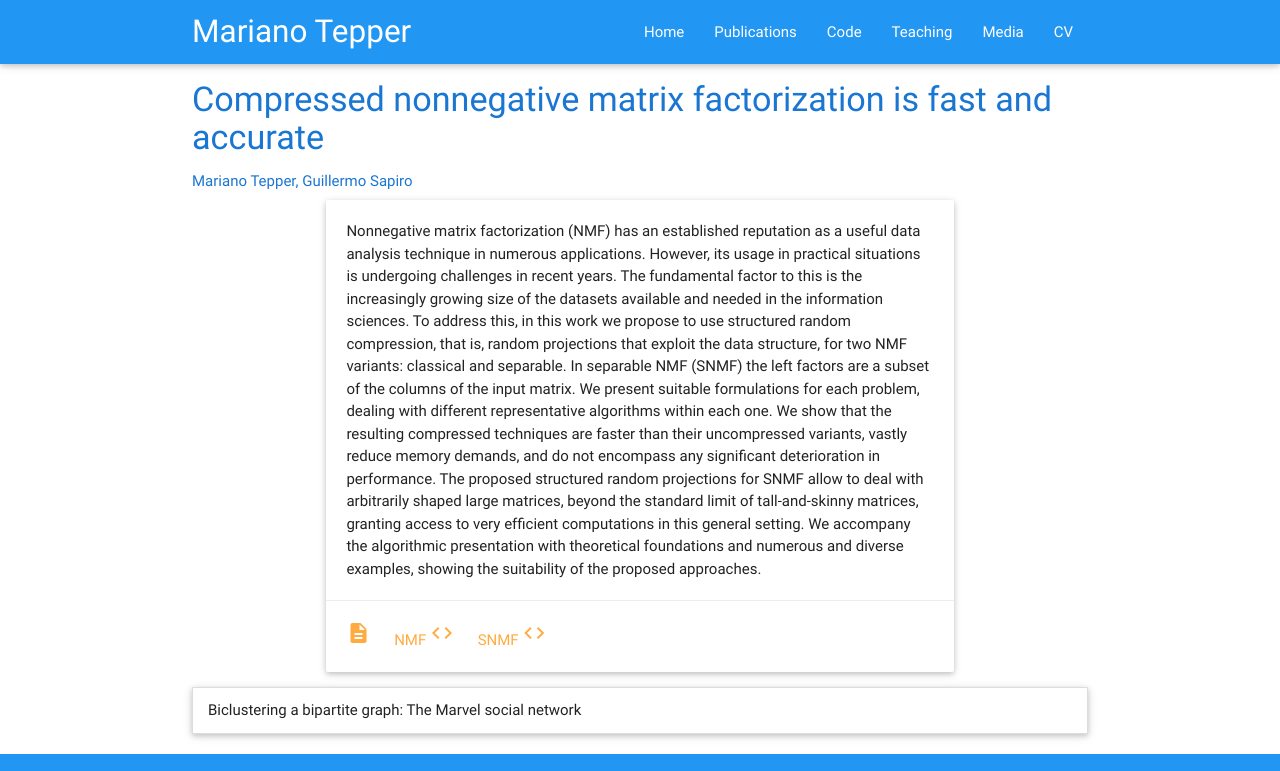
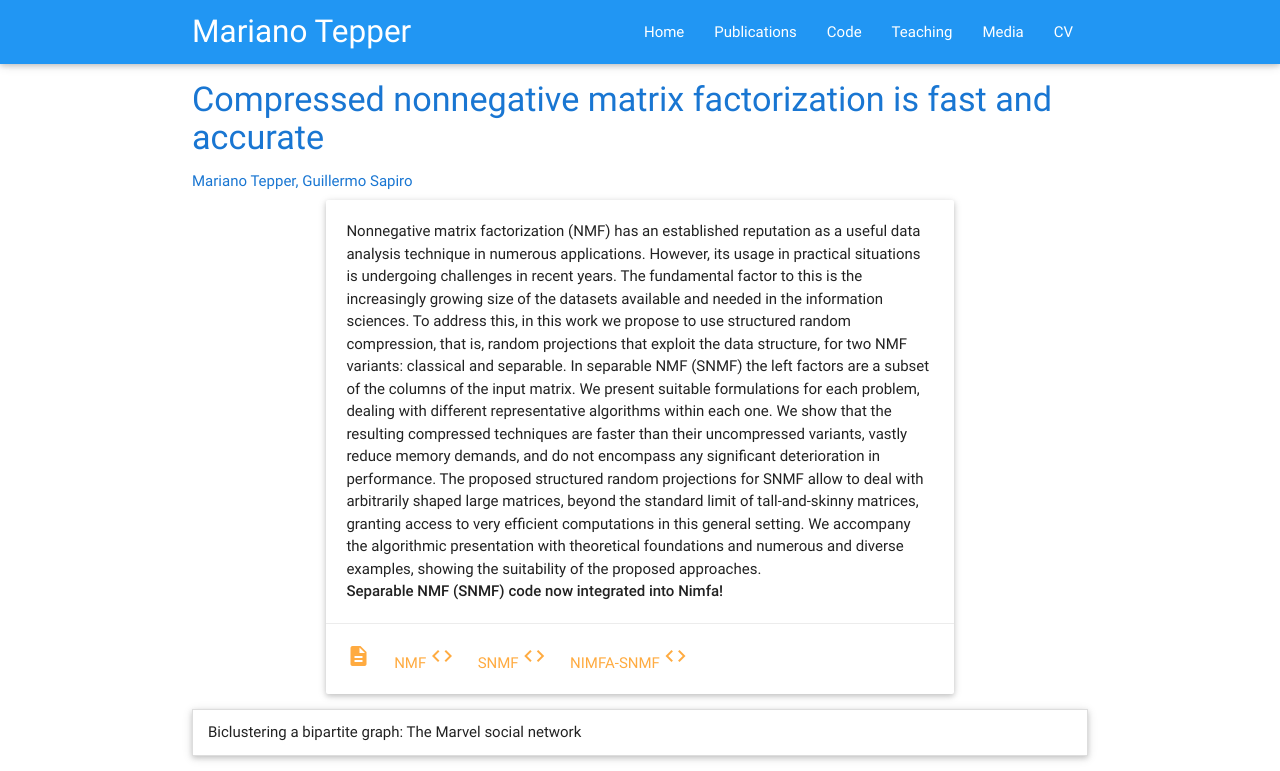
Before and after one commit to marianotepper/marianotepper.github.io, a plain HTML site: page projects/cnmf.html in a window 1280 px wide. Shown: the top 771 px of the page. Drawn offline with nearby package versions, Linux system fonts and the light colour scheme; some packages are replaced by stand-ins of ours.

Commit message:
Added NIMFA reference in CNMF project page

```diff
--- a/projects/cnmf.html
+++ b/projects/cnmf.html
@@ -93,6 +93,12 @@
                     and numerous and diverse examples, showing the suitability
                     of the proposed approaches.
                 </p>
+                <p>
+                <strong>
+                Separable NMF (SNMF) code now integrated into Nimfa!
+                </strong>
+                </p>
+
             </div>
             <div class="card-action">
                 <a href="http://arxiv.org/abs/1505.04650"><i
@@ -100,6 +106,8 @@
                 <a href="http://goo.gl/PKWTdp">NMF <i
                         class="material-icons">code</i></a>
                 <a href="https://github.com/marianotepper/csnmf">SNMF <i
+                        class="material-icons">code</i></a>
+                <a href="http://nimfa.biolab.si/nimfa.methods.factorization.sepnmf.html">NIMFA-SNMF <i
                         class="material-icons">code</i></a>
             </div>
         </div>
```
Also changed, not shown: index.html (+1 -2 lines).
